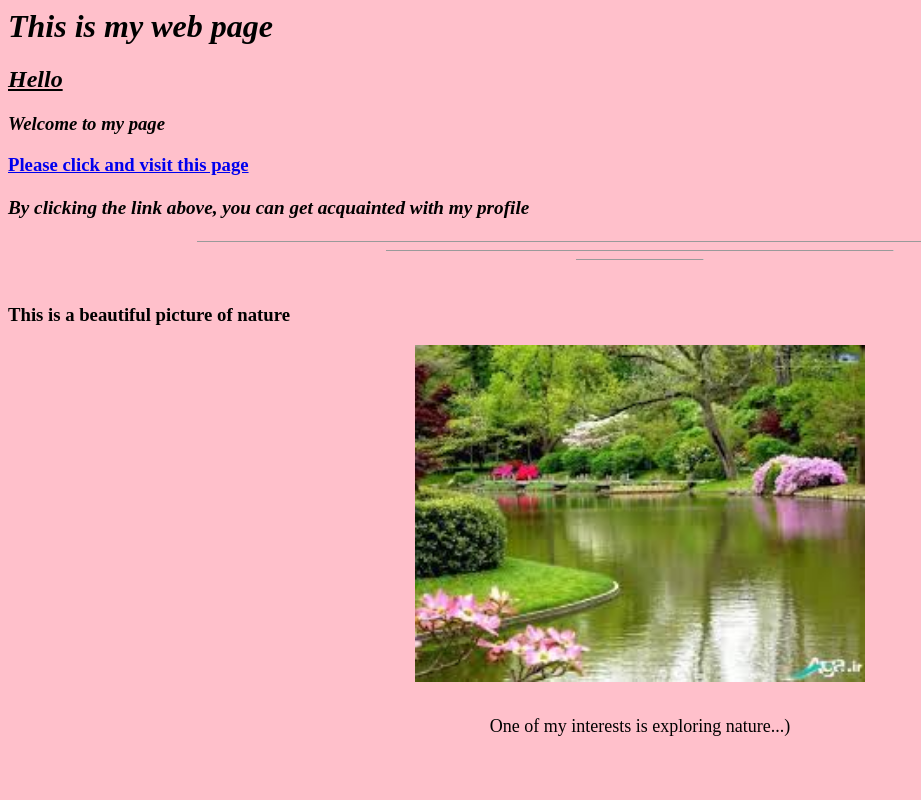
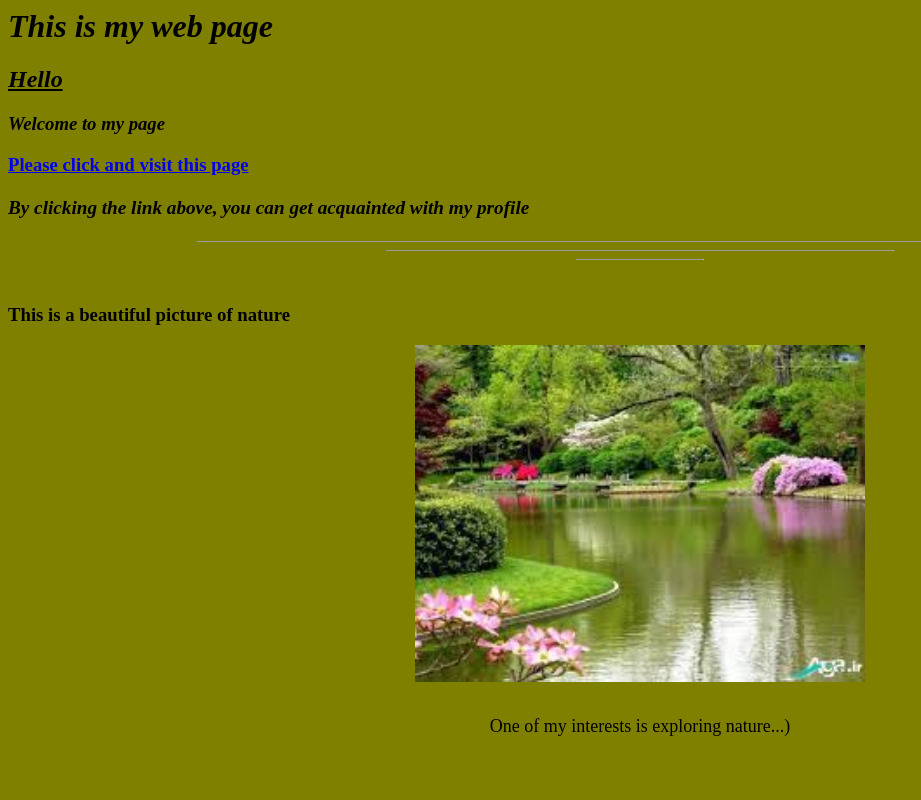
Before and after one commit to Fatemehnafisi/Webpage2, a plain HTML site: page index.html in a window 1280 px wide. Shown: the top 800 px of the page, without its empty margins (0-921 px from the left). Drawn offline with Linux system fonts and the light colour scheme.

Commit message:
apdate index

```diff
--- a/index.html
+++ b/index.html
@@ -2,7 +2,7 @@
 <head>
   <title>my first web page</title>
 </head>
-<body text="black" bgcolor="pink">
+<body text="black" bgcolor="olive">
 <h1><b><i>This is my web page</i></b><h1>
 <h2><u><i>Hello</i></u><h2>
 <h3><i><b>Welcome to my page</b></i></h3>
```
